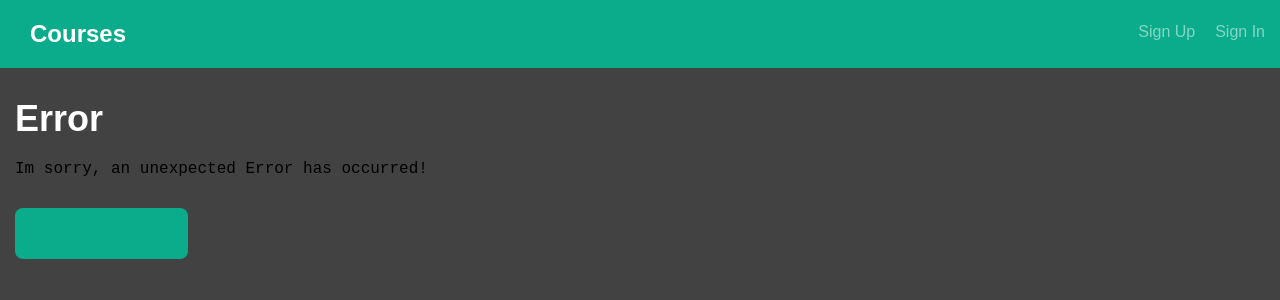
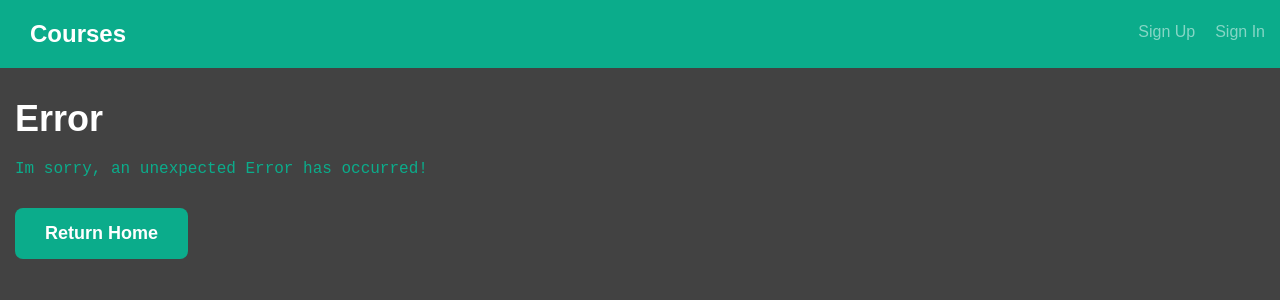
Before and after one commit to alipinski15/Full-Stack-React-App-with-Rest-API, a React (Create React App) app in the folder client/: page /error in a window 1280 px wide. Shown: the top 300 px of the page. Built offline with nearby package versions, Linux system fonts and the light colour scheme.

Commit message:
Fixed some routing issues.

```diff
--- a/client/src/App.js
+++ b/client/src/App.js
@@ -49,7 +49,7 @@ export default () => (
         <Route path="/signout" component={UserSignOutWithContext} />
         <Route path="/error" component={UnhandledError} />
         <Route path='/forbidden' component={Forbidden} />
-        <Route component={NotFound} />
+        <Route path='/notfound' component={NotFound} />
       </Switch>
     </div>
   </Router>
--- a/client/src/components/CourseDetail.js
+++ b/client/src/components/CourseDetail.js
@@ -35,7 +35,7 @@ export default class CourseDetail extends Component {
     })
     .catch((err) => {
       console.log(err);
-      this.props.history.push("/error");
+      this.props.history.push("/notfound");
     });
   }
 
--- a/client/src/components/UpdateCourse.js
+++ b/client/src/components/UpdateCourse.js
@@ -39,9 +39,13 @@ export default class UpdateCourse extends Component {
       if (!authUser || authUser.Id !== this.state.user.id){
         this.props.history.push('/forbidden')
       }
+      if (!course) {
+        this.props.history.push('/notfound')
+      }
     })
     .catch((err) => {
       console.log(err);
+      this.props.history.push('/error')
     });
   }
 
@@ -168,7 +172,7 @@ export default class UpdateCourse extends Component {
       } else if (errors.length === 0) {
         this.props.history.push(`/courses/${courseId}`)
       } else {
-        this.props.history.push('/forbidden')
+        this.props.history.push('/notfound')
       }
     })
     .catch( err => {
--- a/client/src/styles/mystyle.css
+++ b/client/src/styles/mystyle.css
@@ -53,6 +53,11 @@ h1 {
 
 .button {
   background: rgb(11, 172, 139);
+  color: rgb(255,255,255)
+}
+
+.button a {
+  color: rgb(255, 255, 255);
 }
 
 .button:not(.button-secondary):hover {
@@ -78,6 +83,9 @@ a {
   color: rgb(11, 172, 139);
 }
 
+p {
+  color: rgb(11, 172, 139);
+}
 .course--label {
   color: rgb(66, 66, 66);
 }
```
